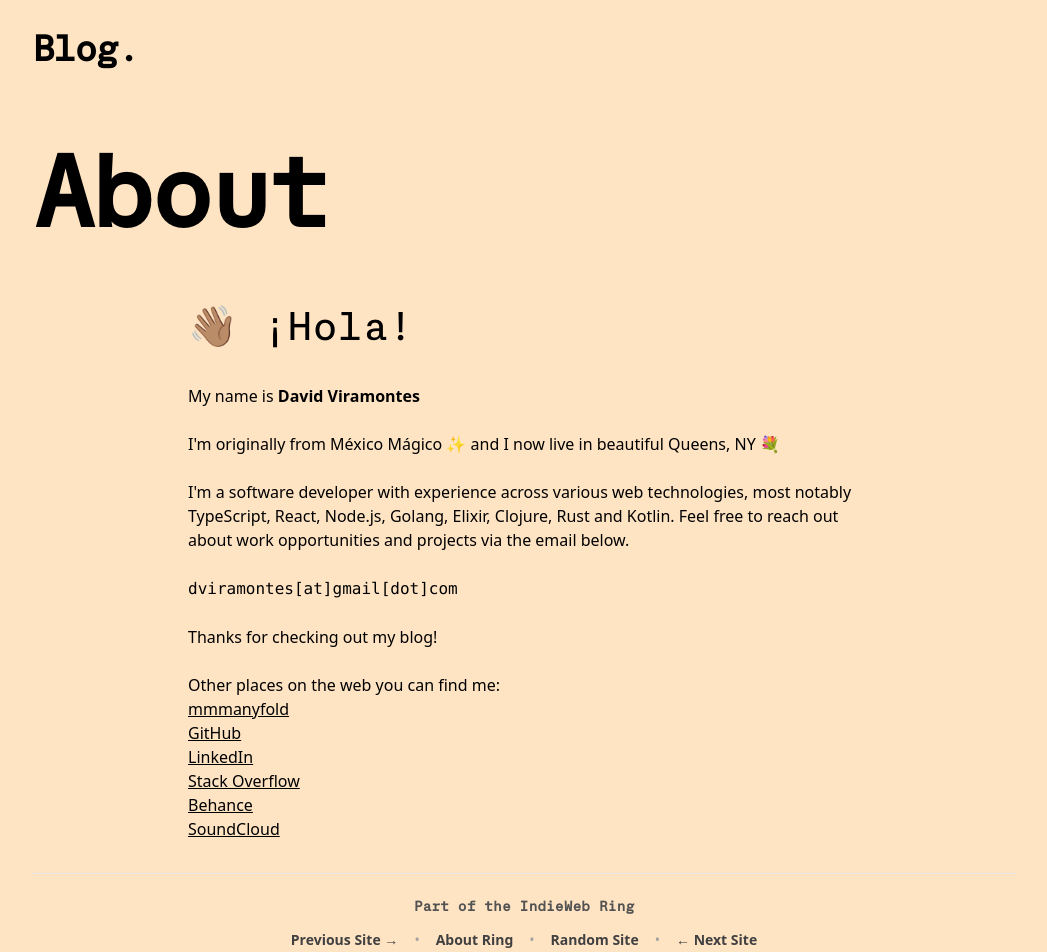
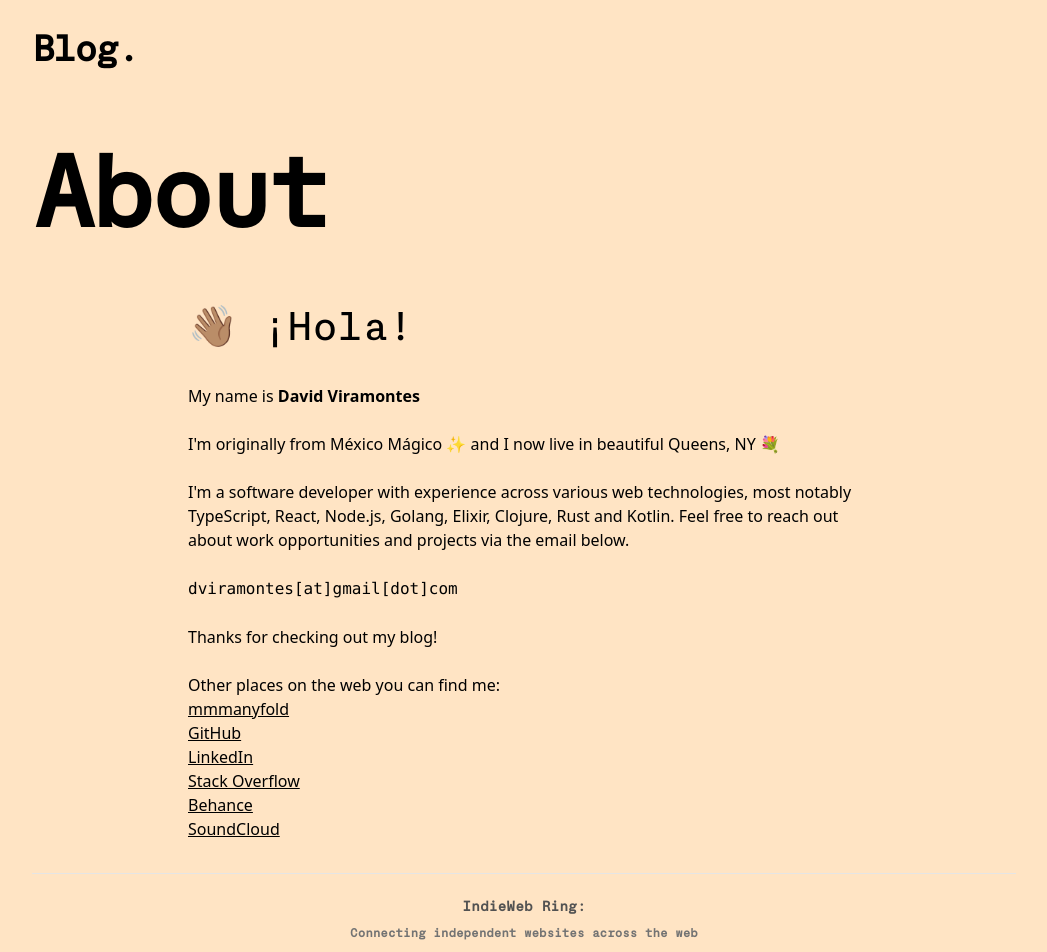
Before and after one commit to dviramontes/dotcom, a Next.js app: page /about in a window 1280 px wide. Shown: the top 952 px of the page, without its empty margins (116-1163 px from the left). Built offline with nearby package versions, Linux system fonts and the light colour scheme.

Commit message:
update webring component

```diff
--- a/components/webring.tsx
+++ b/components/webring.tsx
@@ -10,19 +10,19 @@ const Webring: React.FC<WebringProps> = ({ className = '' }) => {
     name: 'IndieWeb Ring',
     current: 'https://dviramontes.com',
     previous: {
-      name: 'Previous Site →',
+      name: '←',
       url: '#' // This would be dynamically determined
     },
     next: {
-      name: '← Next Site',
+      name: '→',
       url: '#' // This would be dynamically determined
     },
     random: {
-      name: 'Random Site',
+      name: '🎲',
       url: '#' // This would be dynamically determined
     },
     home: {
-      name: 'About Ring',
+      name: '@',
       url: '#' // This would point to the webring's home page
     }
   }
@@ -31,8 +31,12 @@ const Webring: React.FC<WebringProps> = ({ className = '' }) => {
     <div className={`border-t border-neutral-200 pt-6 mt-8 ${className}`}>
       <div className="text-center">
         <h3 className="text-sm font-semibold text-neutral-600 mb-3">
-          Part of the {webringData.name}
+          {webringData.name}:
+          <p className="text-xs text-neutral-500 mt-2">
+            Connecting independent websites across the web
+          </p>
         </h3>
+
         <div className="flex justify-center items-center space-x-4 text-sm">
           <a
             href={webringData.previous.url}
@@ -66,9 +70,7 @@ const Webring: React.FC<WebringProps> = ({ className = '' }) => {
             {webringData.next.name}
           </a>
         </div>
-        <p className="text-xs text-neutral-500 mt-2">
-          Connecting independent websites across the web
-        </p>
+
       </div>
     </div>
   )
```
